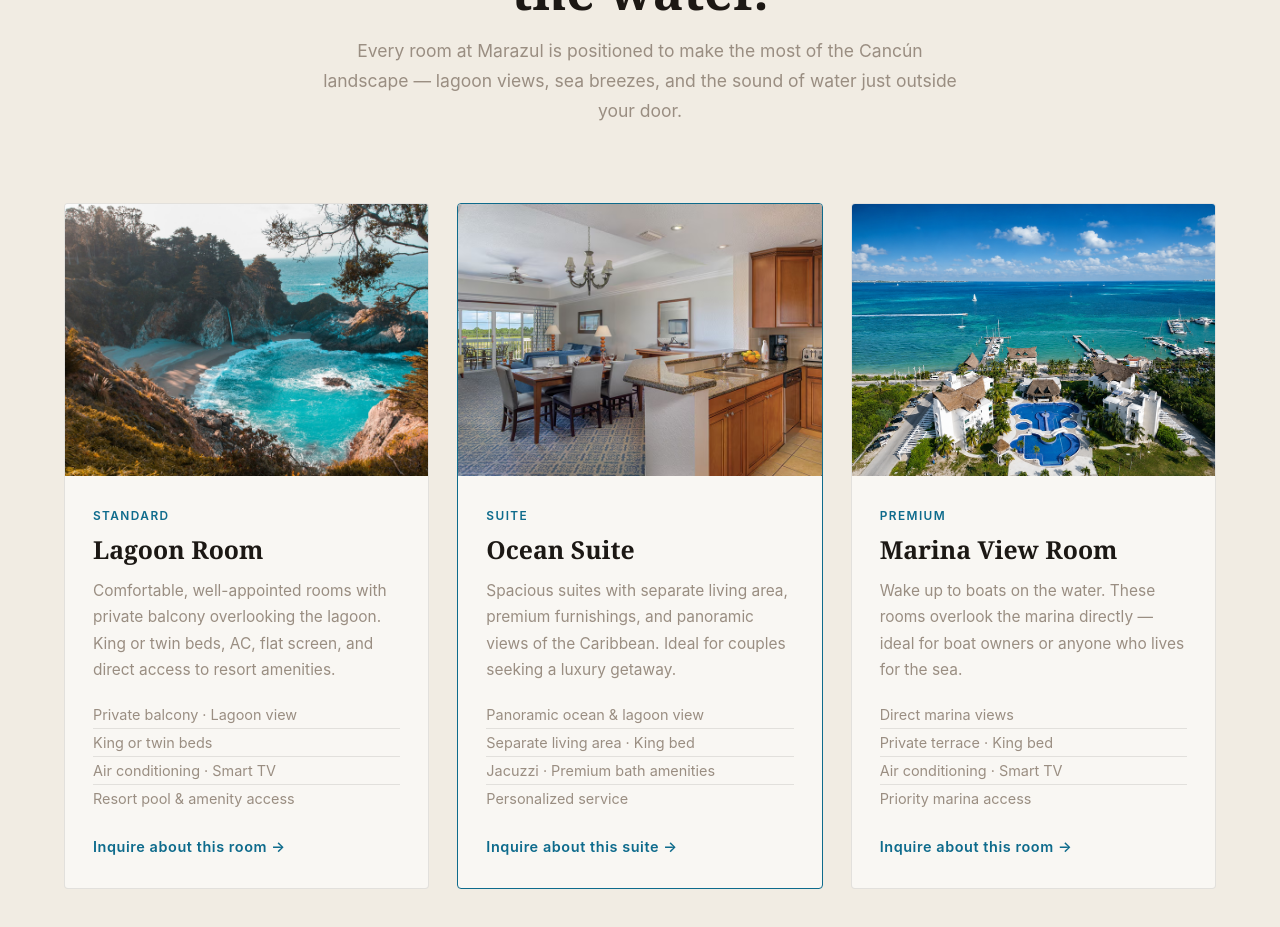
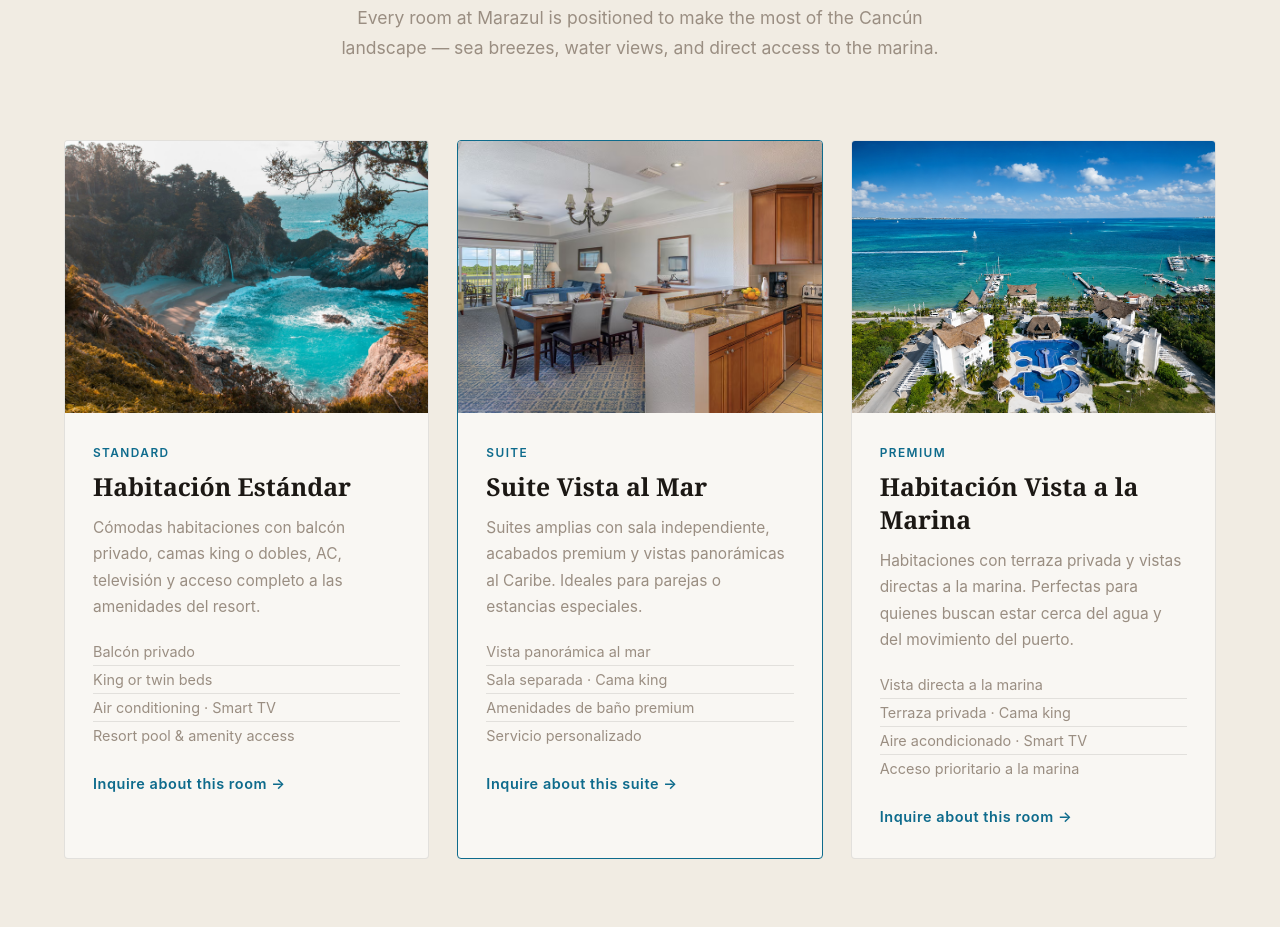
Before and after one commit to ElBeDev/marazul, a website built with Vite: page rooms.html in a window 1280 px wide. Shown: the part 1273-2200 px from the top of the page. Built offline with nearby package versions, Linux system fonts and the light colour scheme; some packages are replaced by stand-ins of ours.

Commit message:
fix: replace invented room names with generic ones

```diff
--- a/rooms.html
+++ b/rooms.html
@@ -55,7 +55,7 @@
     <div class="page-hero-content">
       <span class="hero-eyebrow">Marazul Resort &nbsp;·&nbsp; Cancún</span>
       <h1 class="hero-title">Rooms &amp;<br/><em>Suites.</em></h1>
-      <p class="hero-sub">Waterfront accommodations designed around the view — lagoon breezes, Caribbean light, and everything you need to feel at home on the water.</p>
+      <p class="hero-sub">Alojamientos frente al agua diseñados para que el Caribe sea lo primero que veas cada mañana.</p>
       <div class="hero-actions">
         <a href="#contact" class="btn-primary">Inquire &amp; Book</a>
         <a href="/" class="btn-hero-ghost">← Back to Resort</a>
@@ -69,19 +69,19 @@
       <div class="rooms-hd">
         <p class="label">Accommodations</p>
         <h2 class="reveal-heading">Sleep closer<br/>to the water.</h2>
-        <p class="rooms-sub">Every room at Marazul is positioned to make the most of the Cancún landscape — lagoon views, sea breezes, and the sound of water just outside your door.</p>
+        <p class="rooms-sub">Every room at Marazul is positioned to make the most of the Cancún landscape — sea breezes, water views, and direct access to the marina.</p>
       </div>
       <div class="rooms-grid">
         <article class="room-card">
           <div class="room-img">
-            <img src="/assets/images/membership/vr-hotel.jpg" alt="Lagoon Room" loading="lazy" />
+            <img src="/assets/images/membership/vr-hotel.jpg" alt="Habitación Estándar" loading="lazy" />
           </div>
           <div class="room-body">
             <span class="room-type">Standard</span>
-            <h3>Lagoon Room</h3>
-            <p>Comfortable, well-appointed rooms with private balcony overlooking the lagoon. King or twin beds, AC, flat screen, and direct access to resort amenities.</p>
+            <h3>Habitación Estándar</h3>
+            <p>Cómodas habitaciones con balcón privado, camas king o dobles, AC, televisión y acceso completo a las amenidades del resort.</p>
             <ul class="room-features">
-              <li>Private balcony · Lagoon view</li>
+              <li>Balcón privado</li>
               <li>King or twin beds</li>
               <li>Air conditioning · Smart TV</li>
               <li>Resort pool &amp; amenity access</li>
@@ -91,34 +91,34 @@
         </article>
         <article class="room-card room-card--featured">
           <div class="room-img">
-            <img src="/assets/images/membership/vr-resort-week.avif" alt="Ocean Suite" loading="lazy" />
+            <img src="/assets/images/membership/vr-resort-week.avif" alt="Suite Vista al Mar" loading="lazy" />
           </div>
           <div class="room-body">
             <span class="room-type">Suite</span>
-            <h3>Ocean Suite</h3>
-            <p>Spacious suites with separate living area, premium furnishings, and panoramic views of the Caribbean. Ideal for couples seeking a luxury getaway.</p>
+            <h3>Suite Vista al Mar</h3>
+            <p>Suites amplias con sala independiente, acabados premium y vistas panorámicas al Caribe. Ideales para parejas o estancias especiales.</p>
             <ul class="room-features">
-              <li>Panoramic ocean &amp; lagoon view</li>
-              <li>Separate living area · King bed</li>
-              <li>Jacuzzi · Premium bath amenities</li>
-              <li>Personalized service</li>
+              <li>Vista panorámica al mar</li>
+              <li>Sala separada · Cama king</li>
+              <li>Amenidades de baño premium</li>
+              <li>Servicio personalizado</li>
             </ul>
             <a href="#contact" class="room-cta">Inquire about this suite →</a>
           </div>
         </article>
         <article class="room-card">
           <div class="room-img">
-            <img src="/assets/images/marina/marazul-marina-md.avif" alt="Marina View Room" loading="lazy" />
+            <img src="/assets/images/marina/marazul-marina-md.avif" alt="Habitación Vista a la Marina" loading="lazy" />
           </div>
           <div class="room-body">
             <span class="room-type">Premium</span>
-            <h3>Marina View Room</h3>
-            <p>Wake up to boats on the water. These rooms overlook the marina directly — ideal for boat owners or anyone who lives for the sea.</p>
+            <h3>Habitación Vista a la Marina</h3>
+            <p>Habitaciones con terraza privada y vistas directas a la marina. Perfectas para quienes buscan estar cerca del agua y del movimiento del puerto.</p>
             <ul class="room-features">
-              <li>Direct marina views</li>
-              <li>Private terrace · King bed</li>
-              <li>Air conditioning · Smart TV</li>
-              <li>Priority marina access</li>
+              <li>Vista directa a la marina</li>
+              <li>Terraza privada · Cama king</li>
+              <li>Aire acondicionado · Smart TV</li>
+              <li>Acceso prioritario a la marina</li>
             </ul>
             <a href="#contact" class="room-cta">Inquire about this room →</a>
           </div>
```
Also changed, not shown: dist/rooms.html.
